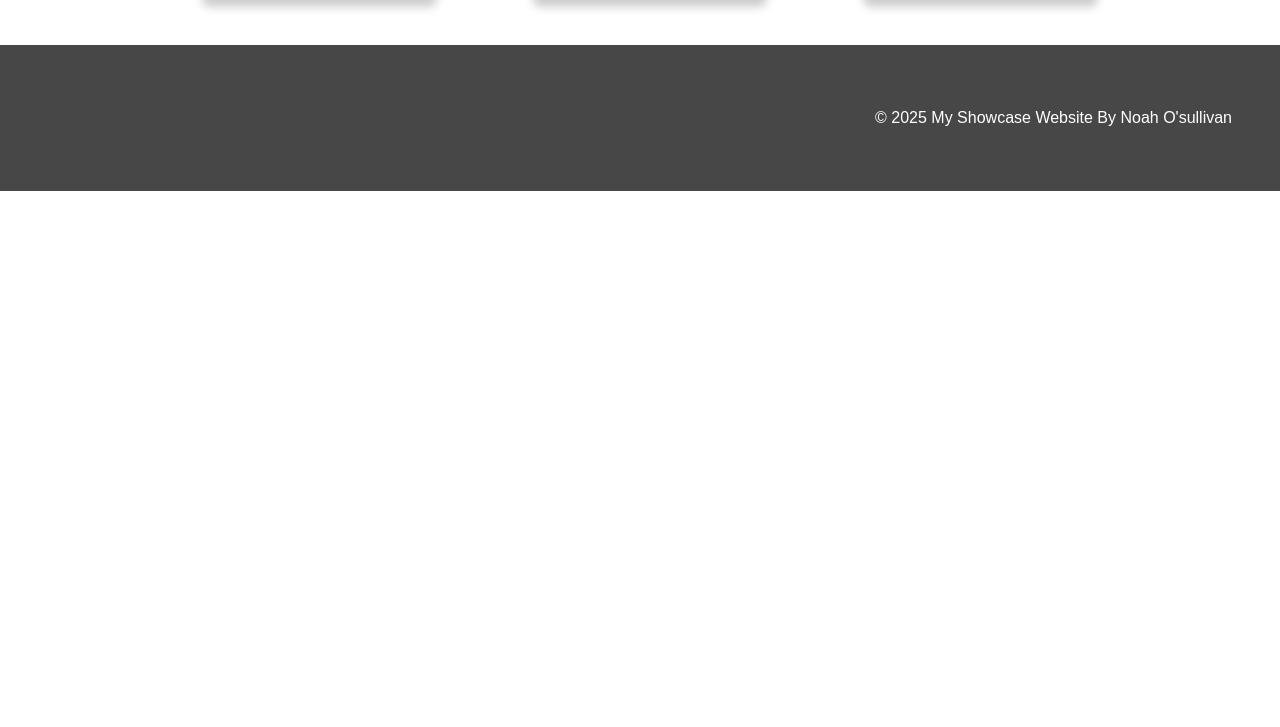
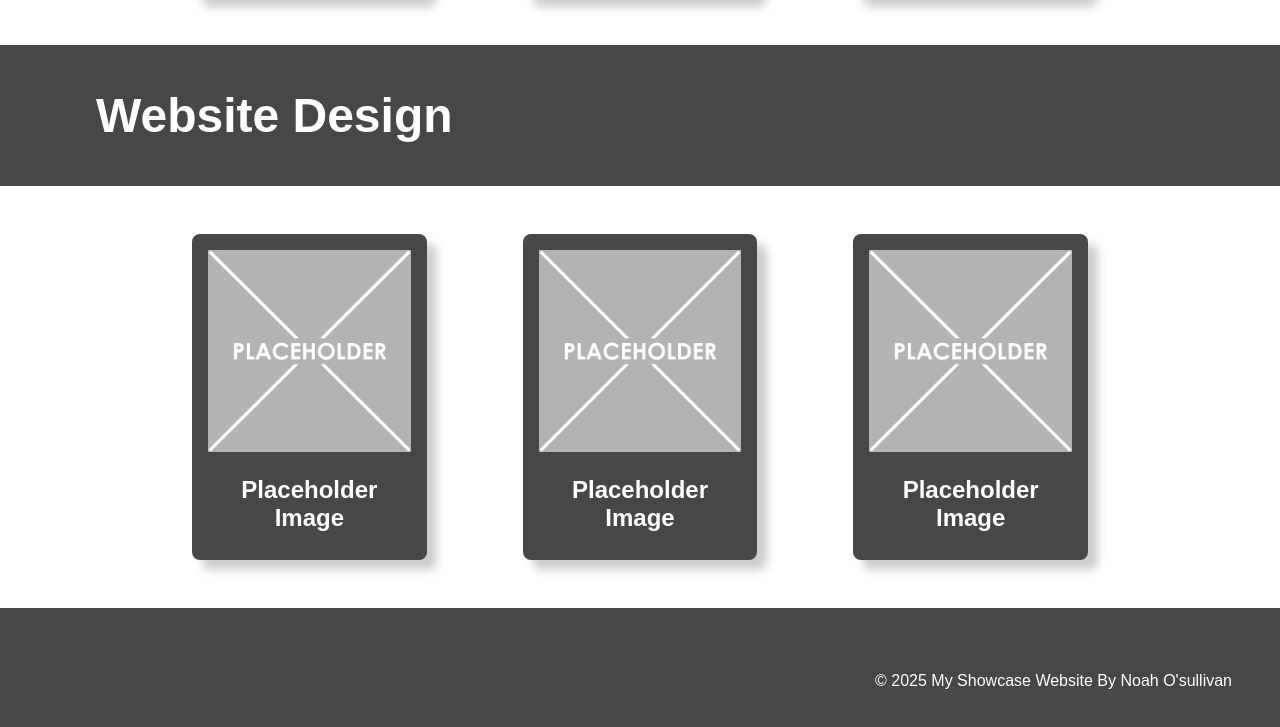
Before and after one commit to 24227bhs/MyYear10Website, a plain HTML site: page index.html in a window 1280 px wide. Shown: the part 719-1446 px from the top of the page. Before the commit the page ends 910 px from the top, so only its background shows below. Drawn offline with Linux system fonts and the light colour scheme.

Commit message:
added a image header and colours to the website

```diff
--- a/index.html
+++ b/index.html
@@ -5,7 +5,7 @@
     <meta charset="UTF-8">
     <meta name="viewport" content="width=device-width, initial-scale=1.0">
     <link rel="stylesheet" href="style.css">
-    <title>My Showcase Website</title>
+    <title>Noah's Showcase Website</title>
 </head>
 <!-- This is the main body of the website- ALL your content goes AFTER the <body> tag and before the </body> tag -->
 <body>
@@ -41,6 +41,32 @@
     </section>
 <!-- End of topic one------------------------------------------------------------------------------------------ -->
 
+<!-- Topic two ------------------------------------------------------------------------------------------------- -->
+    <!-- The Second Topic Section -->
+    <section class="topic">
+        <!-- the topic title a big bar with text in it -->
+        <div class="topic-title">
+            <h1>Website Design</h1>
+        </div>
+        <!-- now a three column grid of images -->
+        <div class="topic-content">
+            <!-- one "card" which includes an image with a text below it -->
+            <div class="topic-card">
+                <img src="images/placeholder-1024x1024.png" alt="Placeholder">
+                <h2 class="topic-card-text">Placeholder Image</h2>
+            </div>
+            <div class="topic-card">
+                <img src="images/placeholder-1024x1024.png" alt="Placeholder">
+                <h2 class="topic-card-text">Placeholder Image</h2>
+            </div>
+            <div class="topic-card">
+                <img src="images/placeholder-1024x1024.png" alt="Placeholder">
+                <h2 class="topic-card-text">Placeholder Image</h2>
+            </div>
+        </div>
+    </section>
+<!-- End of topic two------------------------------------------------------------------------------------------ -->
+
 <!-- Copy and paste the section from above to make your next section -->
 
 
```
